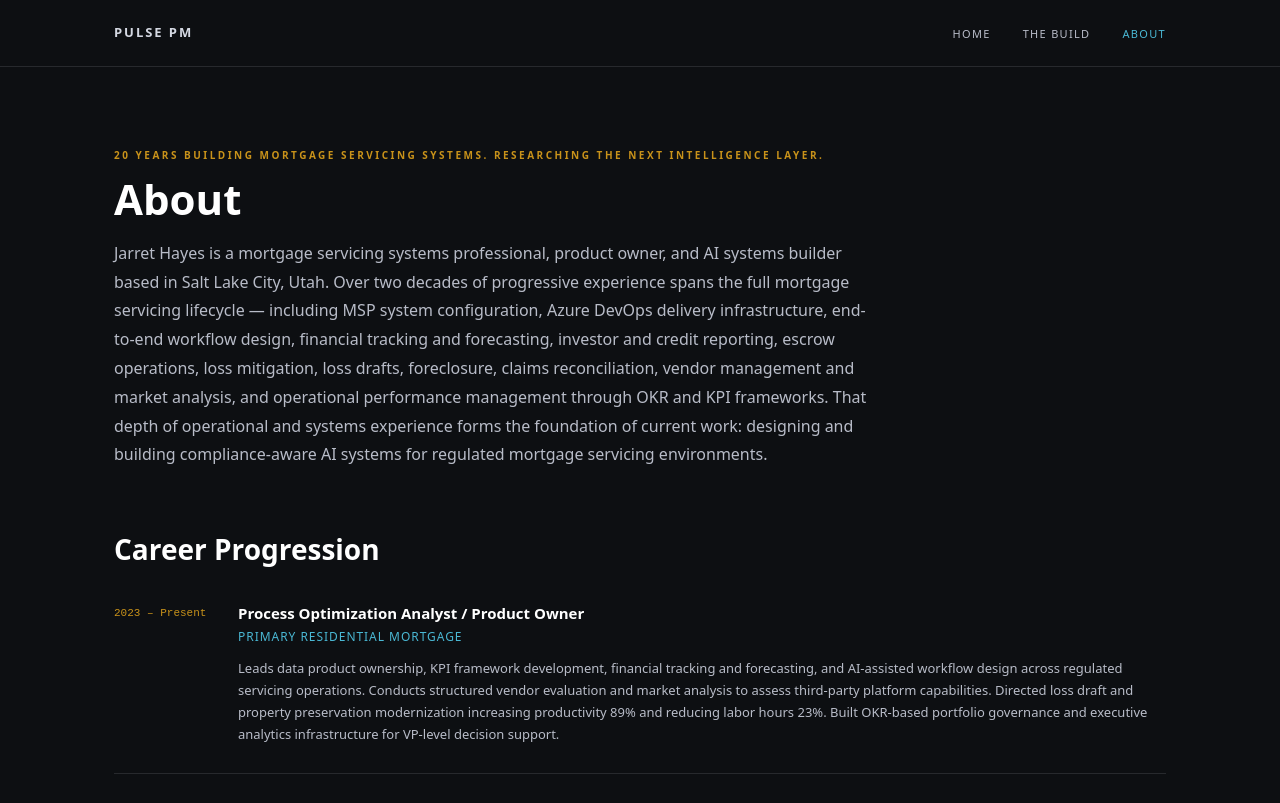
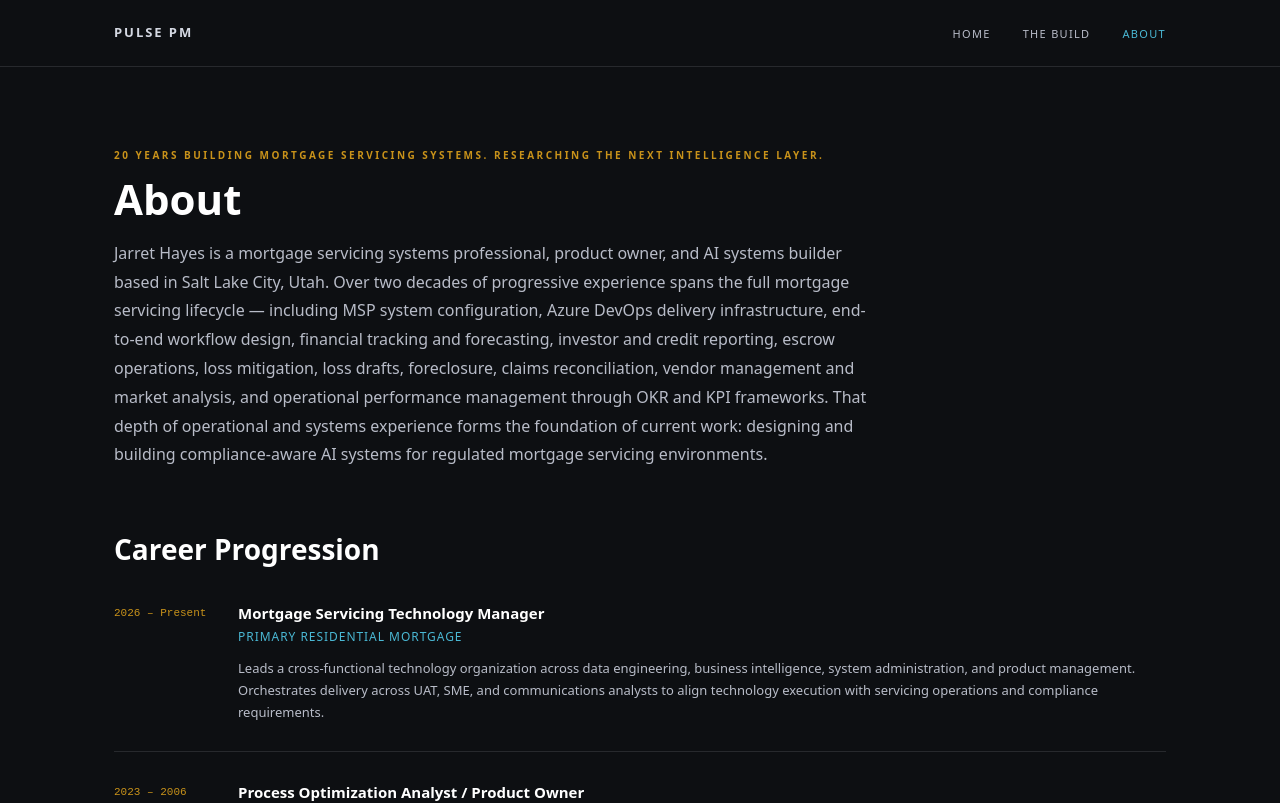
Before and after one commit to blendedpages-bq/pulse-pm, a React (Vite) app: page /about in a window 1280 px wide. Shown: the top 803 px of the page. Built offline with nearby package versions, Linux system fonts and the light colour scheme.

Commit message:
fix: update current role description and end date

```diff
--- a/src/pages/About.jsx
+++ b/src/pages/About.jsx
@@ -1,6 +1,12 @@
 const career = [
   {
-    years: '2023 – Present',
+    years: '2026 – Present',
+    role: 'Mortgage Servicing Technology Manager',
+    company: 'Primary Residential Mortgage',
+    desc: 'Leads a cross-functional technology organization across data engineering, business intelligence, system administration, and product management. Orchestrates delivery across UAT, SME, and communications analysts to align technology execution with servicing operations and compliance requirements.'
+  },
+  {
+    years: '2023 – 2006',
     role: 'Process Optimization Analyst / Product Owner',
     company: 'Primary Residential Mortgage',
     desc: 'Leads data product ownership, KPI framework development, financial tracking and forecasting, and AI-assisted workflow design across regulated servicing operations. Conducts structured vendor evaluation and market analysis to assess third-party platform capabilities. Directed loss draft and property preservation modernization increasing productivity 89% and reducing labor hours 23%. Built OKR-based portfolio governance and executive analytics infrastructure for VP-level decision support.'
```
